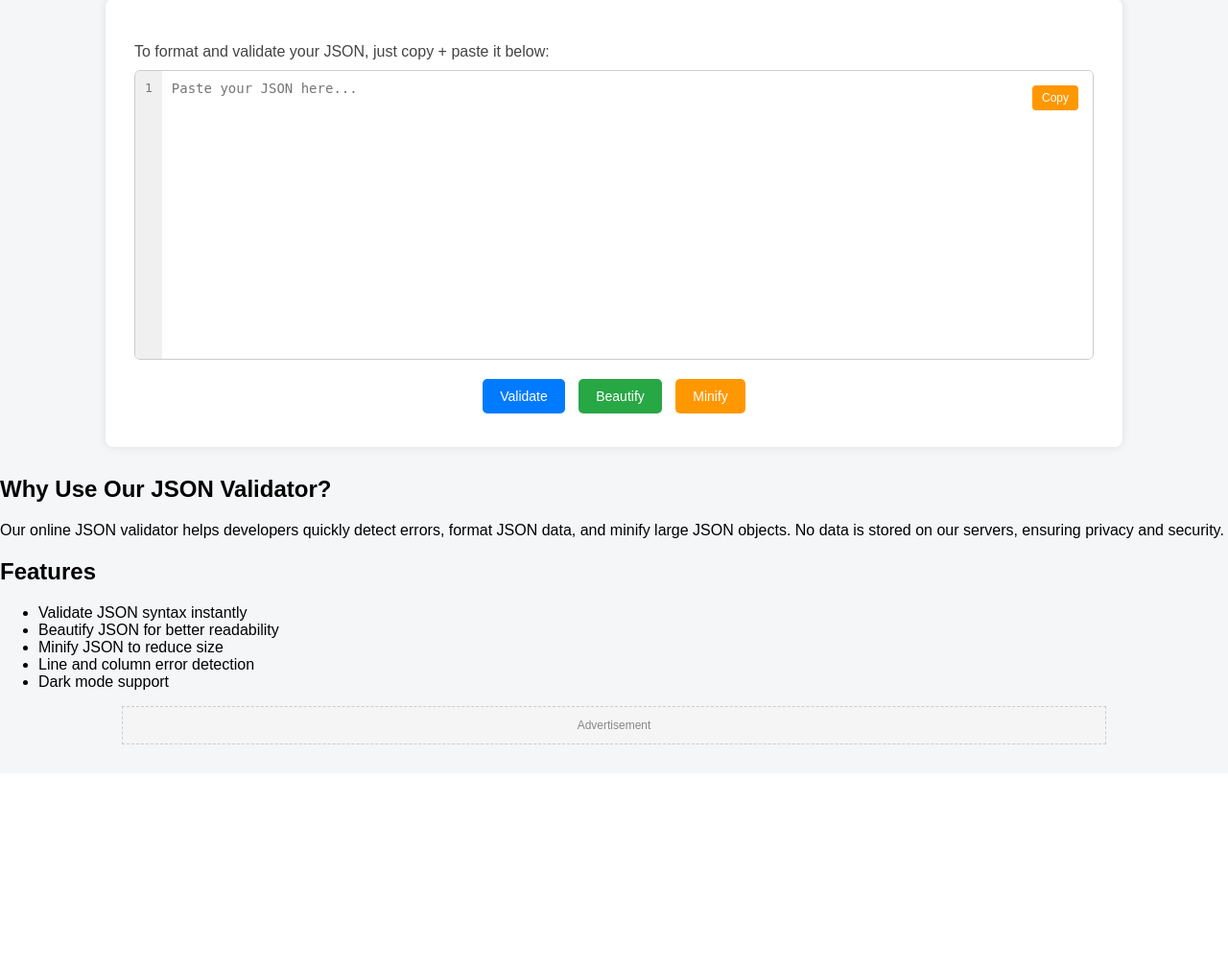
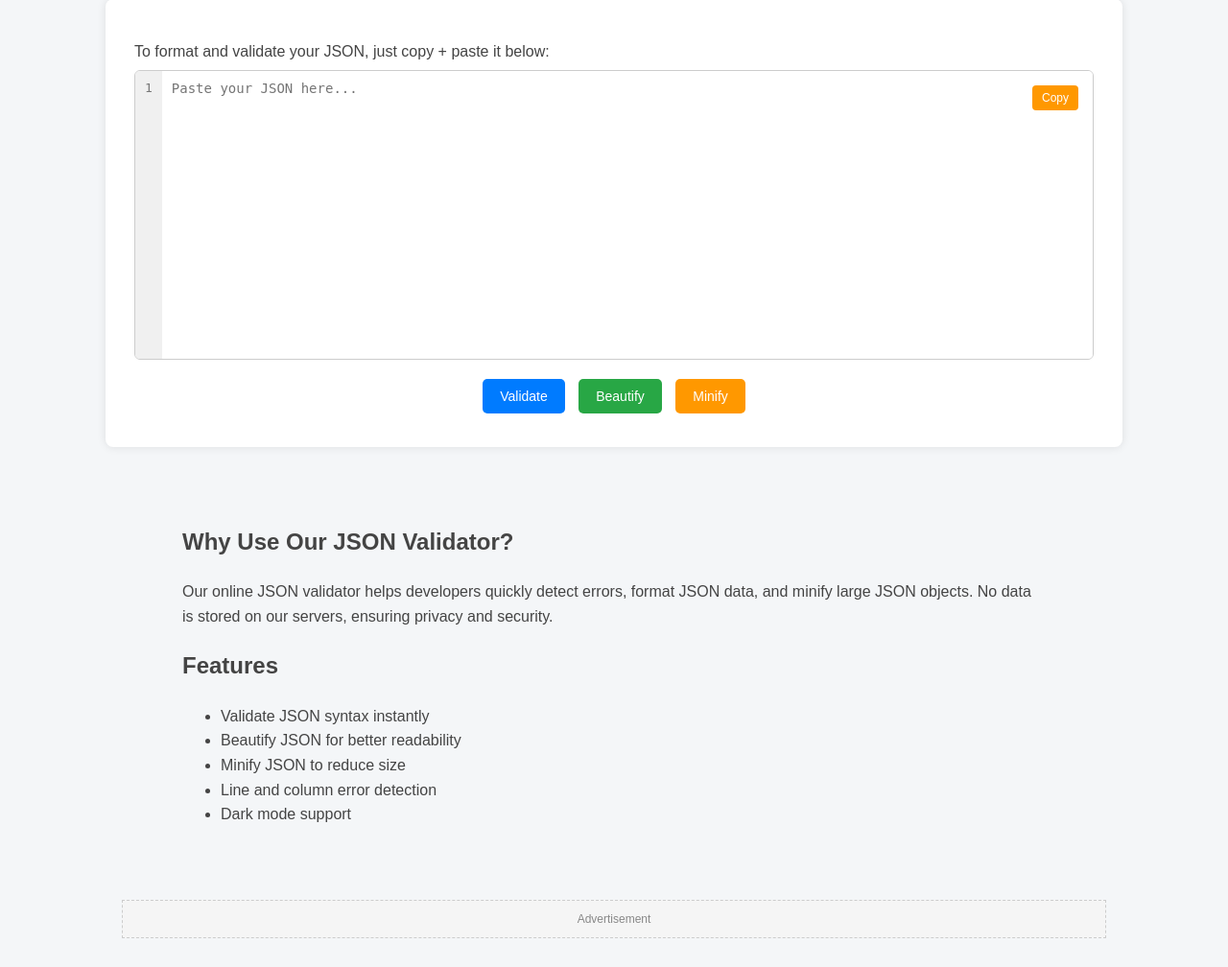
Before and after one commit to gtrreddy5/json_validator, a Flask app: page / in a window 1280 px wide. Shown: the part 186-1194 px from the top of the page at 96% size. Before the commit the page ends 962 px from the top, so only its background shows below. Run offline with Flask 3, Linux system fonts and the light colour scheme.

Commit message:
Add SEO content styles to style.css

```diff
--- a/static/style.css
+++ b/static/style.css
@@ -243,3 +243,18 @@ body.dark .page-title {
 body.dark .page-content p {
     color: #ccc;
 }
+.seo-content {
+    max-width: 900px;
+    margin: 40px auto;
+    padding: 20px;
+    line-height: 1.6;
+    color: #444;
+}
+
+.seo-content h2 {
+    margin-top: 20px;
+}
+
+body.dark .seo-content {
+    color: #ccc;
+}
```
